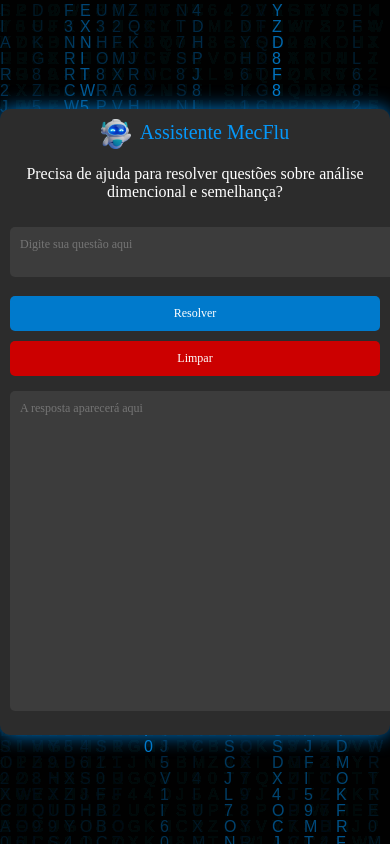
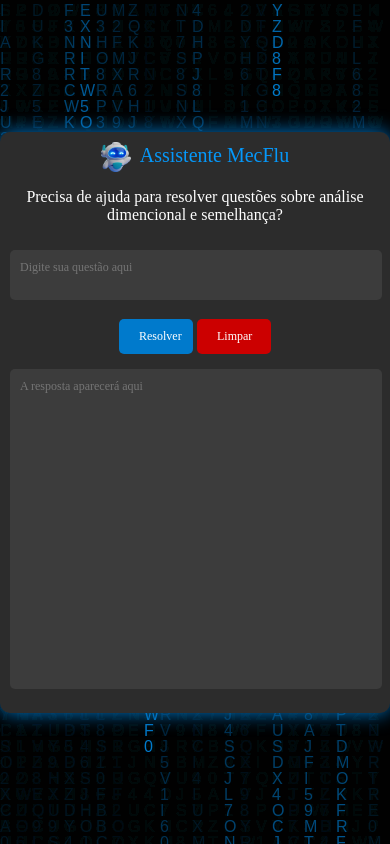
Before and after one commit to olumor10/bot_mecanica_fluidos, a plain HTML site: page index.html in a window 390 px wide. Drawn offline with nearby package versions, Linux system fonts and the light colour scheme; a web font is replaced by a local one.

Commit message:
ajusta estilos responsivos no arquivo HTML para melhor adaptação em dispositivos móveis

```diff
--- a/index.html
+++ b/index.html
@@ -126,19 +126,19 @@
 
         @media (max-width: 768px) {
             .container {
-                width: 90%;
+                width: 100%;
                 padding: 15px;
             }
 
             .input-field,
             .output-field {
-                width: 100%;
+                width: 95%;
                 font-size: 14px;
             }
 
             .resolve-button,
             .clear-button {
-                width: 100%;
+                width: 20%;
                 margin: 5px 0;
                 font-size: 14px;
             }
@@ -150,19 +150,19 @@
 
         @media (max-width: 480px) {
             .container {
-                width: 95%;
+                width: 100%;
                 padding: 10px;
             }
 
             .input-field,
             .output-field {
-                width: 100%;
+                width: 95%;
                 font-size: 12px;
             }
 
             .resolve-button,
             .clear-button {
-                width: 100%;
+                width: 20%;
                 margin: 5px 0;
                 font-size: 12px;
             }
```
